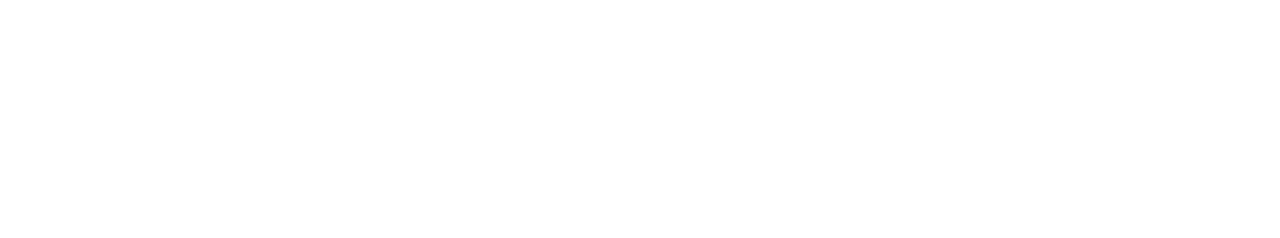
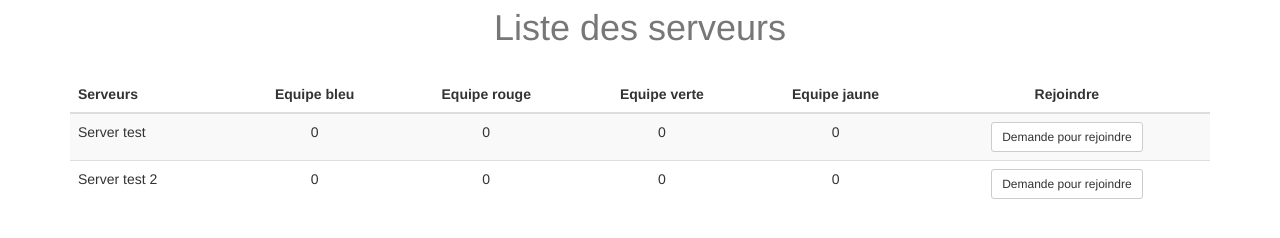
Before and after one commit to Dameluccia/projet_permis_de_produire, a website: page server.html in a window 1280 px wide. Drawn offline with nearby package versions, Linux system fonts and the light colour scheme.

Commit message:
Add table server

```diff
--- a/server.html
+++ b/server.html
@@ -11,9 +11,53 @@
     <link rel="stylesheet" href="css/style.css">
 </head>
 
+<style media="screen">
+.border {
+    border: 1px solid #a2a2a2;
+}
+h1 {
+    margin: 0 0 20px 0;
+}
+
+</style>
+
 <body>
     <div class="container">
-
+        <div class="row">
+            <div class="col-sm-12">
+                <table class="table table-radius table-striped table-hover table-responsive">
+                    <caption class="text-center"><h1>Liste des serveurs</h1></caption>
+                    <thead>
+                        <tr>
+                            <th>Serveurs</th>
+                            <th class="text-center">Equipe bleu</th>
+                            <th class="text-center">Equipe rouge</th>
+                            <th class="text-center">Equipe verte</th>
+                            <th class="text-center">Equipe jaune</th>
+                            <th class="text-center">Rejoindre</th>
+                        </tr>
+                    </thead>
+                    <tbody>
+                        <tr>
+                            <td>Server test</td>
+                            <td class="text-center">0</td>
+                            <td class="text-center">0</td>
+                            <td class="text-center">0</td>
+                            <td class="text-center">0</td>
+                            <td class="text-center"><button type="button" class="btn btn-sm btn-default">Demande pour rejoindre</button></td>
+                        </tr>
+                        <tr>
+                            <td>Server test 2</td>
+                            <td class="text-center">0</td>
+                            <td class="text-center">0</td>
+                            <td class="text-center">0</td>
+                            <td class="text-center">0</td>
+                            <td class="text-center"><button type="button" class="btn btn-sm btn-default">Demande pour rejoindre</button></td>
+                        </tr>
+                    </tbody>
+                </table>
+            </div>
+        </div>
     </div>
 
     <script src="bower_components/jquery/dist/jquery.min.js"></script>
```
